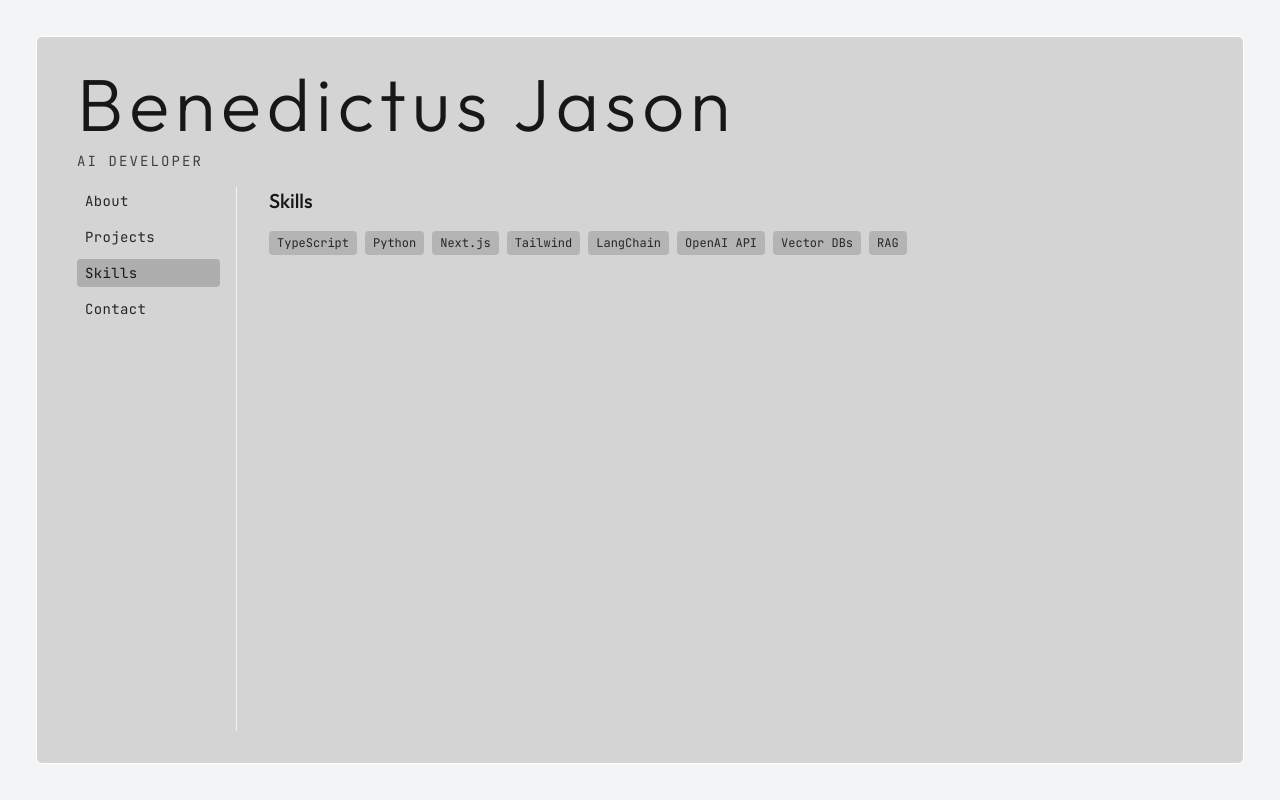
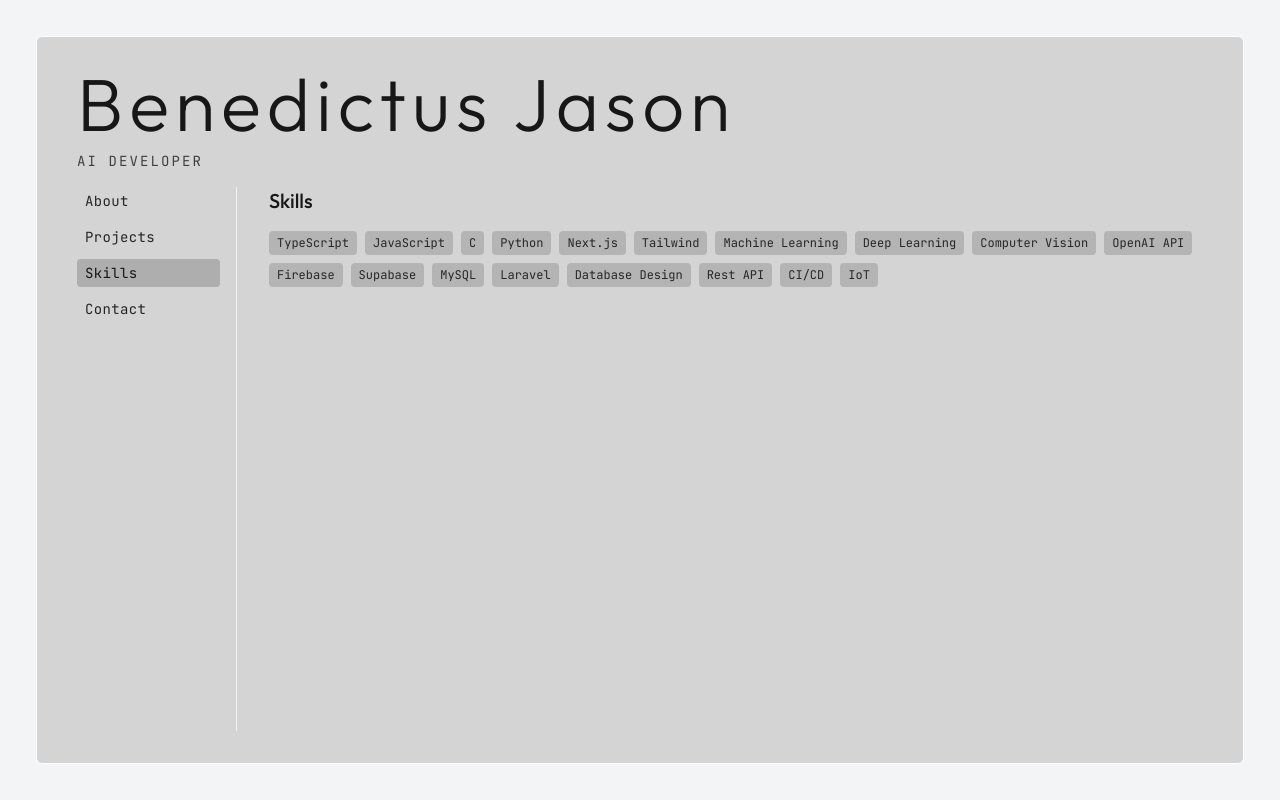
Before and after one commit to Jasonnn13/portfolio, a Next.js app: page / in a window 1280 px wide. Both pictures are taken after a click on the button "Skills". Built offline with nearby package versions, Linux system fonts and the light colour scheme.

Commit message:
Update contact information and enhance project details in portfolio

```diff
--- a/src/app/contact.tsx
+++ b/src/app/contact.tsx
@@ -4,12 +4,12 @@ export default function Contact() {
 		<div className="space-y-4">
 			<h2 className="text-xl font-medium" style={{ fontFamily: 'var(--font-display)' }}>Contact</h2>
 			<p className="text-sm text-neutral-800 dark:text-neutral-200 max-w-prose">
-				Feel free to reach out for collaboration, questions or opportunities. I usually respond within a day.
+				Feel free to reach out for collaboration, questions or opportunities.
 			</p>
 			<ul className="text-sm space-y-1 font-mono">
-				<li>Email: <a className="underline hover:text-neutral-900 dark:hover:text-white" href="mailto:you@example.com">you@example.com</a></li>
-				<li>GitHub: <a className="underline" href="https://github.com/yourhandle" target="_blank" rel="noreferrer">@yourhandle</a></li>
-				<li>LinkedIn: <a className="underline" href="https://www.linkedin.com/in/your-handle" target="_blank" rel="noreferrer">profile</a></li>
+				<li>Email: <a className="underline hover:text-neutral-900 dark:hover:text-white" href="mailto:you@example.com">benedictusjason25@gmail.com</a></li>
+				<li>GitHub: <a className="underline" href="https://github.com/Jasonnn13" target="_blank" rel="noreferrer">Jasonnn13</a></li>
+				<li>LinkedIn: <a className="underline" href="https://www.linkedin.com/in/benedictusjason23" target="_blank" rel="noreferrer">Benedictus Jason</a></li>
 			</ul>
 		</div>
 	);
--- a/src/app/page.tsx
+++ b/src/app/page.tsx
@@ -8,7 +8,9 @@ const Skills = () => (
   <div className="space-y-4">
     <h2 className="text-xl font-medium" style={{ fontFamily: 'var(--font-display)' }}>Skills</h2>
     <div className="flex flex-wrap gap-2 text-xs font-mono">
-      {["TypeScript","Python","Next.js","Tailwind","LangChain","OpenAI API","Vector DBs","RAG"]
+      {["TypeScript","JavaScript", "C", "Python","Next.js","Tailwind","Machine Learning", "Deep Learning", "Computer Vision", "OpenAI API","Firebase", "Supabase", "MySQL", "Laravel", "Database Design", "Rest API", "CI/CD",
+        "IoT"
+      ]
         .map(s => <span key={s} className="px-2 py-1 rounded bg-neutral-400/60 dark:bg-neutral-600/60 text-neutral-800 dark:text-neutral-100">{s}</span>)}
     </div>
   </div>
--- a/src/app/projects.tsx
+++ b/src/app/projects.tsx
@@ -9,25 +9,46 @@ interface Project {
 
 const PROJECTS: Project[] = [
 	{
-		name: "Vision Assistant",
-		slug: "vision-assistant",
-		description: "Real-time image reasoning agent with multimodal prompts and contextual memory.",
-		stack: ["Next.js", "TypeScript", "OpenAI", "Edge Runtime"],
-		url: "https://example.com/vision-assistant",
+		name: "Leluri",
+		slug: "leluri-platform-komunitas-budaya",
+		description: "Platform komunitas digital untuk melestarikan budaya Indonesia: konten, kelas/workshop, toko budaya & gamifikasi.",
+		stack: ["Next.js", "TypeScript", "Tailwind CSS", "ShadCN UI", "Supabase", "Vercel"],
+		url: "https://github.com/Jasonnn13/Leluri",
 	},
 	{
-		name: "NLP Pipeline",
-		slug: "nlp-pipeline",
-		description: "Composable text processing toolkit featuring embedding, summarization & classification stages.",
-		stack: ["Python", "FastAPI", "LangChain"],
-		url: "https://example.com/nlp-pipeline",
+		name: "Nusakatha",
+		slug: "nusakatha-digital-folktale-library",
+		description: "Digital library of Indonesian fairy tales with TTS accessibility; preserves folklore & promotes cultural inclusion.",
+		stack: ["TypeScript", "React", "Node.js", "Python", "Azure TTS"],
+		url: "https://github.com/Jasonnn13/Nusakatha",
 	},
 	{
-		name: "Portfolio v2",
-		slug: "portfolio-v2",
-		description: "This evolving portfolio focusing on clarity, speed and accessible design.",
-		stack: ["Next.js", "TailwindCSS"],
-		url: "https://example.com/portfolio-v2",
+		name: "FitPlate",
+		slug: "fitplate-calorie-tracker",
+		description: "Full-stack calorie & health recipe tracker combining nutrition lookup and personalized meal guidance.",
+		stack: ["Next.js", "TypeScript", "Tailwind CSS", "Python", "Flask", "Firebase"],
+		url: "https://github.com/Jasonnn13/FitPlate",
+	},
+	{
+		name: "SafeSteer",
+		slug: "safesteer-drowsiness-detection",
+		description: "AI-powered web app detecting driver drowsiness in real time to promote safer driving.",
+		stack: ["Python", "Flask", "Computer Vision"],
+		url: "https://github.com/Jasonnn13/SafeSteer",
+	},
+	{
+		name: "Fruit Classification Model",
+		slug: "fruit-classification-cnn",
+		description: "CNN-based model to classify fruit images; explores computer vision preprocessing & model deployment.",
+		stack: ["Python", "TensorFlow", "Computer Vision", "Streamlit"],
+		url: "https://github.com/Jasonnn13/FruitClassification",
+	},
+	{
+		name: "Inventory Management System",
+		slug: "inventory-management-laravel",
+		description: "Simple inventory app with real-time stock tracking, product categorization & supplier management.",
+		stack: ["Laravel", "PHP", "Blade", "MySQL"],
+		url: "https://github.com/Jasonnn13/InventoryManagementSystem",
 	},
 ];
 
```
